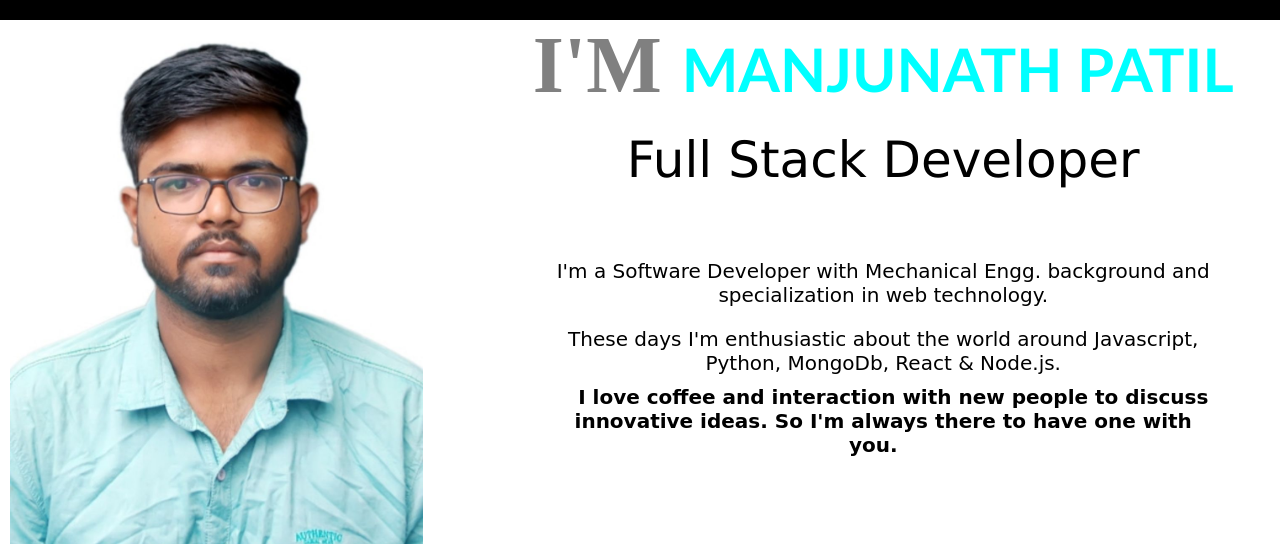
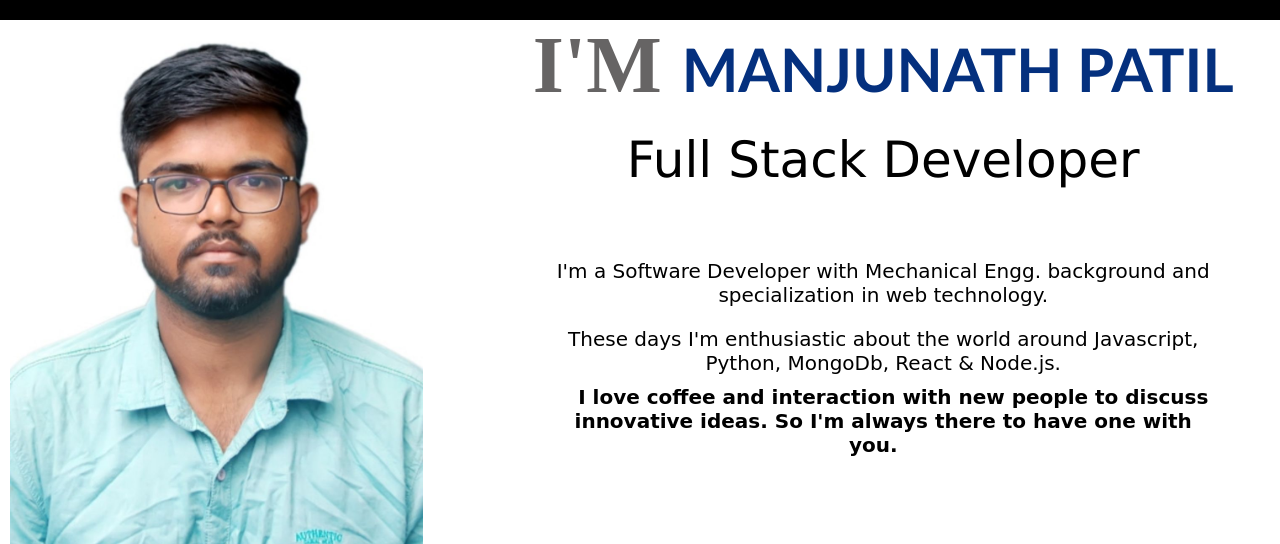
Before and after one commit to Manjunath8730/web-dev, a plain HTML site: page index.html in a window 1280 px wide. Shown: the top 544 px of the page. Drawn offline with Linux system fonts and the light colour scheme.

Commit message:
Portfolio-html

```diff
--- a/style.css
+++ b/style.css
@@ -11,14 +11,14 @@ header {
 h1 {
     margin: 0;
     font-size: 80px;
-    color: gray;
+    color: rgb(102, 100, 100);
     text-align: center;
 }
 
 .name {
     font-family: 'Gill Sans', 'Gill Sans MT', Calibri, 'Trebuchet MS', sans-serif;
     font-size: 60px;
-    color: aqua
+    color: rgb(4, 48, 126)
 }
 
 h2 {
@@ -37,7 +37,7 @@ a {
     border-radius: 10px;
     width: 85%;
     margin: 10px 0 0 10px;
-    <!-- border: 2px solid gray;
+    < !-- border: 2px solid gray;
     -->
 }
 
```
